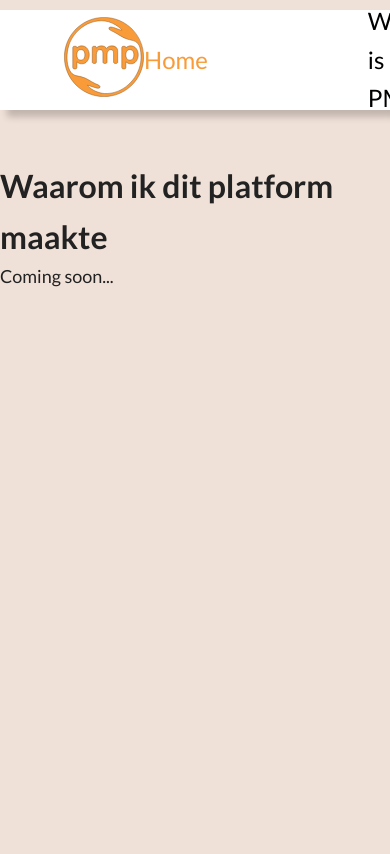
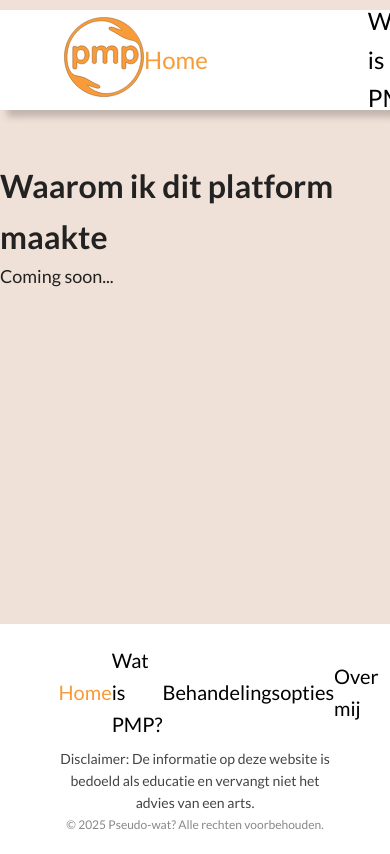
Before and after one commit to RachellevanUden/pseudo-wat-final, a React (Vite) app: page / in a window 390 px wide. Shown: the top 854 px of the page. Built offline with nearby package versions, Linux system fonts and the light colour scheme.

Commit message:
feat(footer): implement responsive footer with matching layout

```diff
--- a/package.json
+++ b/package.json
@@ -12,6 +12,7 @@
   "dependencies": {
     "react": "^19.0.0",
     "react-dom": "^19.0.0",
+    "react-icons": "^5.5.0",
     "react-router-dom": "^7.5.1",
     "three": "^0.175.0"
   },
--- a/src/App.css
+++ b/src/App.css
@@ -3,6 +3,20 @@
     margin: 0;
     padding: 0;
     box-sizing: border-box;
+  }
+
+  body, html, #root {
+    height: 100%;
+  }
+
+  .layout {
+    display: flex;
+    flex-direction: column;
+    min-height: 100vh;
+  }
+
+  .main-content {
+    flex: 1;
   }
 
   html {
--- /dev/null
+++ b/src/components/Footer.jsx
@@ -0,0 +1,23 @@
+import { NavLink } from 'react-router-dom'
+import '../styles/Footer.css'
+
+function Footer() {
+    return (
+        <footer>
+            <div className='footer-container'>
+                <div className='footer-content'>
+                    <ul className='footer-nav'>
+                        <li><NavLink to ="/" end>Home</NavLink></li>
+                        <li><NavLink to="/WatIsPmp">Wat is PMP?</NavLink></li>
+                        <li><NavLink to="/Behandelingsopties">Behandelingsopties</NavLink></li>
+                        <li><NavLink to="/OverMij">Over mij</NavLink></li>
+                    </ul>
+                </div>
+                <p className='disclaimer'>Disclaimer: De informatie op deze website is bedoeld als educatie en vervangt niet het advies van een arts.</p>
+                <p className='rechten'>© 2025 Pseudo-wat? Alle rechten voorbehouden. </p>
+            </div>
+        </footer>
+    );
+}
+
+export default Footer;
--- a/src/pages/Layout.jsx
+++ b/src/pages/Layout.jsx
@@ -1,13 +1,17 @@
 import {Outlet, Link } from "react-router-dom";
 import Navbar from '../components/Navbar'
+import Footer from '../components/Footer'
 
 function Layout() {
     return (
         <>
-            <Navbar />
-            <main>
-                <Outlet />
-            </main>
+        <div className="layout">
+                <Navbar />
+                <main className="main-content">
+                    <Outlet />
+                </main>
+                <Footer />
+            </div>
         </>
     )
 };
--- /dev/null
+++ b/src/styles/Footer.css
@@ -0,0 +1,54 @@
+footer {
+    background-color: #ffffff;
+    padding: 1.25rem 10vw;
+  }
+
+  .footer-container {
+    max-width: 1400px;
+    padding: 0 5vw;
+    margin: 0 auto;
+  }
+
+  .footer-content {
+    display: flex;
+    justify-content: space-between;
+    align-items: center;
+    width: 100%;
+  }
+
+  .footer-nav {
+    display: flex;
+    justify-content: space-between;
+    align-items: center;
+    width: 100%;
+    list-style: none;
+    margin: 0;
+    padding: 0 0 0.5rem;
+  }
+
+  .footer-nav a {
+    text-decoration: none;
+    color: #000;
+    font-size: 1.25rem; /* 20px */
+    font-weight: 400;
+    transition: color 0.2s ease-in-out;
+  }
+
+  .footer-nav a:hover,
+  .footer-nav a.active {
+    color: #F89B38;
+  }
+
+  .disclaimer {
+    font-size: 0.875rem; /* 14px */
+    color: #444;
+    text-align: center;
+    margin: 0;
+  }
+
+  .rechten {
+    font-size: 0.75rem; /* 12px */
+    color: #888;
+    text-align: center;
+    margin: 0;
+  }
```
Also changed, not shown: 1 other file (tests, documents, lock files or other folders).
